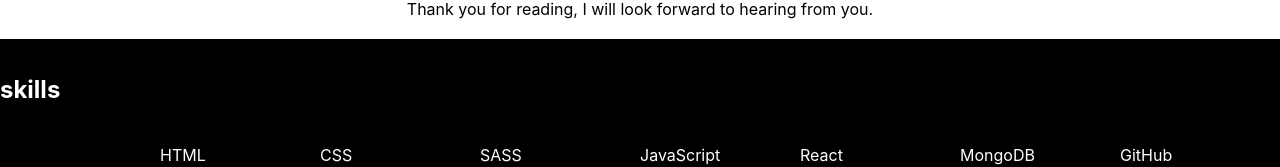
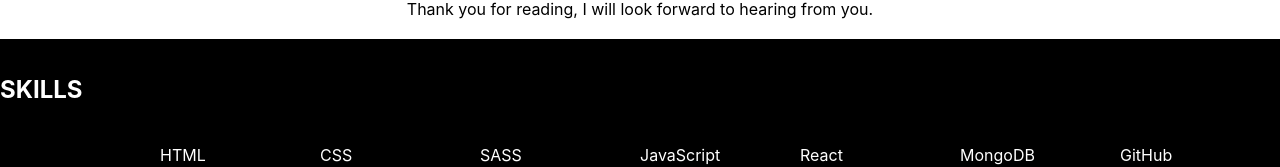
Before and after one commit to DrToil/portfolio, a React (Create React App) app: page / in a window 1280 px wide. Shown: the part 1350-1517 px from the top of the page. Built offline with nearby package versions, Linux system fonts and the light colour scheme.

Commit message:
capitlized Skiils tile in skills section

```diff
--- a/src/App.js
+++ b/src/App.js
@@ -69,7 +69,7 @@
         <p>Thank you for reading, I will look forward to hearing from you.</p>
       </section>
       <skills id='skillSection'>
-          <h2> skills </h2>
+          <h2> SKILLS </h2>
 
         <div className='flex-item'>HTML</div>
         <div className='flex-item'>CSS</div>
```
